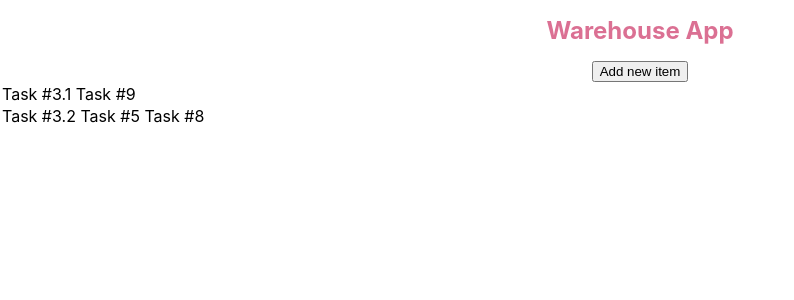
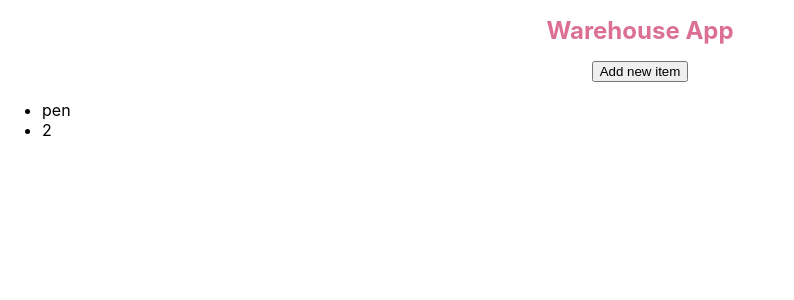
Before and after one commit to pkol92/ShopList, a React (Create React App) app: page / in a window 1280 px wide. Shown: the top 300 px of the page, without its empty margins (0-794 px from the left). Built offline with nearby package versions, Linux system fonts and the light colour scheme.

Commit message:
add my today code after work and problems with merge

```diff
--- a/src/App.tsx
+++ b/src/App.tsx
@@ -1,4 +1,5 @@
 import React, { useState } from "react";
+import { IterationStatement } from "typescript";
 
 import { ActionBar, DetailsModal, Header, Table } from "./components";
 import { Container } from "./styles";
@@ -11,10 +12,18 @@ export interface ShopItem {
 }
 
 export const App = () => {
-  const [items, setItems] = useState<ShopItem[]>([]);
+  const [items, setItems] = useState<ShopItem[]>([{name: 'pen', price: 2, weight: 3, description: 'trolo'}]);
   const [isDetailsModalOpen, setIsDetailsModalOpen] = useState(false);
   const [isAddNewDetailsModalOpen, setIsAddNewDetailsModalOpen] =
     useState(false);
+
+  function isOpen () {
+    setIsDetailsModalOpen(!isDetailsModalOpen)
+  }
+
+  function closeDetailPage() {
+    setIsDetailsModalOpen(false)
+  }
 
   return (
     <Container id="main-container">
@@ -25,9 +34,9 @@ export const App = () => {
         isAddNewDetailsModalOpen={isAddNewDetailsModalOpen}
         setIsAddNewDetailsModalOpen={setIsAddNewDetailsModalOpen}
       />
-      <Table />
-      {isDetailsModalOpen && <DetailsModal />}
-      {/* {isAddNewDetailsModalOpen && <DetailsModal />} */}
+      <Table items={items} isOpen={isOpen}/>
+      {/* {isDetailsModalOpen && <DetailsModal />}
+      {isAddNewDetailsModalOpen && <DetailsModal closeDetailPage={closeDetailPage} name='123' id={1} description='123' weight={4} price={6}  />} */}
     </Container>
   );
 };
--- a/src/components/Table/component.tsx
+++ b/src/components/Table/component.tsx
@@ -1,15 +1,24 @@
 import React, { FC } from 'react';
 import { Record } from '../Record';
 import { StyledTable } from './styles';
+import { ShopItem } from '../../App'
 
-export const Table: FC = () => {
+interface Table {
+  items: ShopItem[],
+  isOpen: () => void
+}
+
+export const Table: FC<Table> = ( {items} ) => {
   return (
     <StyledTable>
-        Task #3.1
-        Task #9
-        <tbody>
+        {items.map((el) =>
+        <ul>
+          <li>{el.name}</li>
+          <li>{el.price}</li>
+        </ul>)}
+        {/* <tbody>
          <Record />
-        </tbody>
+        </tbody> */}
     </StyledTable>
   )
 }
```
